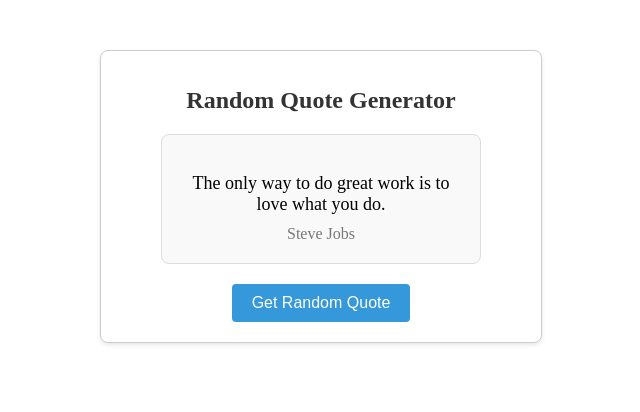
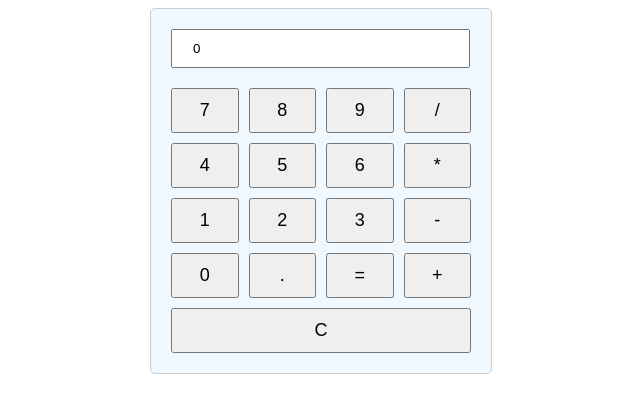
Before and after one commit to riyatdul/my-vue-projects, a Vue app: page / in a window 1280 px wide. Shown: the top 412 px of the page, without its empty margins (319-959 px from the left). Built offline with nearby package versions, Linux system fonts and the light colour scheme.

Commit message:
add/project-3-calculator

```diff
--- /dev/null
+++ b/src/3-calculator/App.vue
@@ -0,0 +1,8 @@
+<script setup>
+import AmazingCalculator from './components/AmazingCalculator.vue';
+
+</script>
+
+<template>
+    <AmazingCalculator />
+</template>
--- /dev/null
+++ b/src/3-calculator/components/AmazingCalculator.vue
@@ -0,0 +1,109 @@
+<script setup>
+import { computed, ref } from 'vue';
+
+const display = ref("0");
+
+const appendToDisplay = (value) => {
+    if (display.value === "0" && value != ".") {
+        display.value = value;
+    }else{
+        display.value +=value;
+    }
+}
+
+const calculate = () =>{
+    try {
+        display.value = eval(display.value).toString();
+    } catch (error) {
+        display.value = "error";
+    }
+}
+
+//Computed property for dynamic class binding
+const displayClass = computed(()=>{
+    return display.value.length > 12 ? "small-text" : "";
+});
+
+const clearDisplay = ()=>{
+    display.value = "";
+}
+
+</script>
+
+<template>
+    <div>
+        <div class="calculator">
+            <input v-model="display" :class="displayClass" readonly>
+
+            <div class="buttons">
+                <button @click="appendToDisplay('7')">7</button>
+                <button @click="appendToDisplay('8')">8</button>
+                <button @click="appendToDisplay('9')">9</button>
+                <button @click="appendToDisplay('/')">/</button>
+
+                <button @click="appendToDisplay('4')">4</button>
+                <button @click="appendToDisplay('5')">5</button>
+                <button @click="appendToDisplay('6')">6</button>
+                <button @click="appendToDisplay('*')">*</button>
+
+                <button @click="appendToDisplay('1')">1</button>
+                <button @click="appendToDisplay('2')">2</button>
+                <button @click="appendToDisplay('3')">3</button>
+                <button @click="appendToDisplay('-')">-</button>
+
+                <button @click="appendToDisplay('0')">0</button>
+                <button @click="appendToDisplay('.')">.</button>
+                <button @click="calculate()">=</button>
+                <button @click="appendToDisplay('+')">+</button>
+            </div>
+            <button @click="clearDisplay" class="clear-button">C</button>
+        </div>
+    </div>
+</template>
+
+<style scoped>
+input{
+    width: calc(100% - 45px);
+    padding: 10px 20px;
+    margin-bottom: 20px;
+}
+
+.calculator{
+    max-width: 300px;
+    margin: 0 auto;
+    padding: 20px;
+    border: 1px solid #ccc;
+    border-radius: 5px;
+    background-color: aliceblue;
+}
+
+.display{
+    width: 100%;
+    margin-bottom: 10px;
+    padding: 10px;
+    font-size: 18px;
+    text-align: right;
+}
+
+.buttons{
+    display: grid;
+    grid-template-columns: repeat(4, 1fr);
+    gap: 10px;
+}
+
+button {
+    width: 100%;
+    padding: 10px;
+    font-size: 18px;
+}
+
+.clear-button {
+  width: 100%;
+  margin-top: 10px;
+}
+
+.small-text {
+  font-size: 14px;
+}
+
+</style>
--- a/src/main.js
+++ b/src/main.js
@@ -1,9 +1,11 @@
 // import './assets/main.css'
 
 import { createApp } from 'vue'
+
 // import App from './App.vue'
 // import App from './1-todo-list/App.vue'
-import App from './2-random-quote-generator/App.vue'
+// import App from './2-random-quote-generator/App.vue'
+import App from './3-calculator/App.vue'
 
 
 createApp(App).mount('#app')
```
